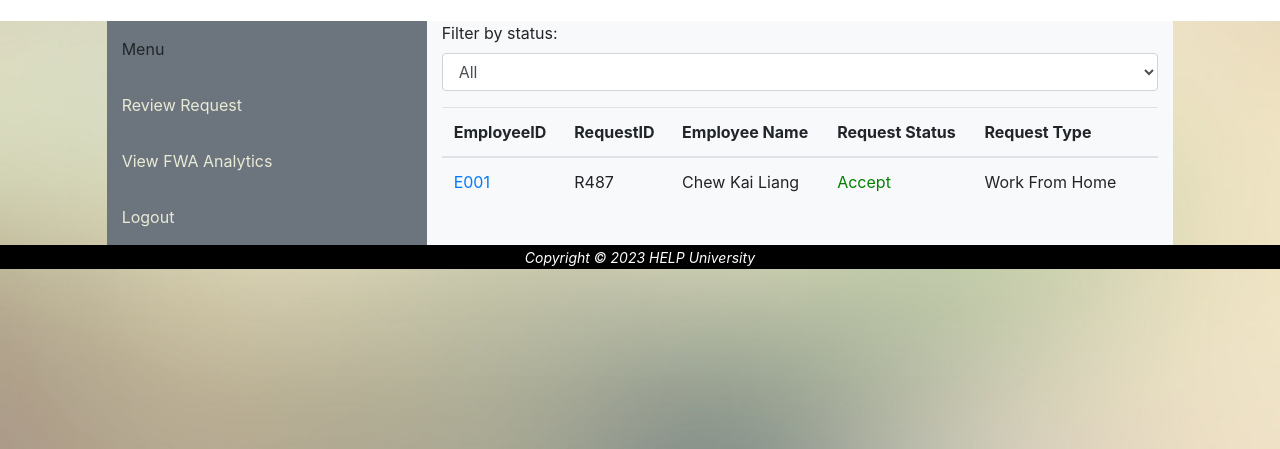
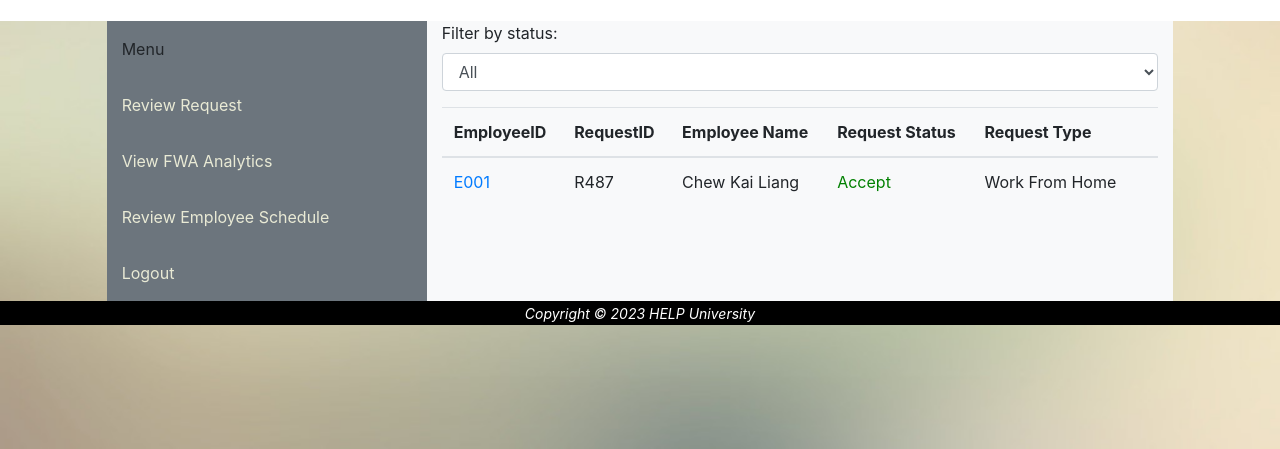
Before and after one commit to Itzsadlife/FlexEZ, a PHP site: page /ReviewRequest.php in a window 1280 px wide. Shown: the part 351-800 px from the top of the page. Run offline with PHP 8.4, Linux system fonts and the light colour scheme; data comes from the database, SQL or seed files in the repository.

Commit message:
combined with all of the use cases

```diff
--- a/headerEmployee.php
+++ b/headerEmployee.php
@@ -34,7 +34,7 @@
                         <div class="row row-cols-5 row-cols-md-1">
                             <div class="col py-3 text-center text-md-left">Menu</div>
                             <div class="col py-3 text-center text-md-left"><a href="Submit.php">Submit FWA Request</a></div>
-                            <div class="col py-3 text-center text-md-left"><a href="">Update Daily Schedule</a></div>
+                            <div class="col py-3 text-center text-md-left"><a href="UpdateDailySchedule.php">Update Daily Schedule</a></div>
                             <div class="col py-3 text-center text-md-left"><a href="logout.php">Logout</a></div>
                         </div>
                     </nav>
--- a/headerHR.php
+++ b/headerHR.php
@@ -28,7 +28,7 @@ include 'db.php';
                             <div class="col py-3 text-center text-md-left">Menu</div>
                             <div class="col py-3 text-center text-md-left"><a href="RegisterEmployee.php">Register Employee</a></div>
                             <div class="col py-3 text-center text-md-left"><a href="viewAnalyticReportHR.php">View FWA Analytics</a></div>
-                            <div class="col py-3 text-center text-md-left"><a href="login.php">Logout</a></div>
+                            <div class="col py-3 text-center text-md-left"><a href="logout.php">Logout</a></div>
                         </div>
                     </nav>
                 </div>
--- a/headerSupervisor.php
+++ b/headerSupervisor.php
@@ -26,7 +26,8 @@
                             <div class="col py-3 text-center text-md-left">Menu</div>
                             <div class="col py-3 text-center text-md-left"><a href="ReviewRequest.php">Review Request</a></div>
                             <div class="col py-3 text-center text-md-left"><a href="viewAnalyticReport.php">View FWA Analytics</a></div>
-                            <div class="col py-3 text-center text-md-left"><a href="login.php">Logout</a></div>
+                            <div class="col py-3 text-center text-md-left"><a href="ReviewEmployeeSchedule.php">Review Employee Schedule</a></div>
+                            <div class="col py-3 text-center text-md-left"><a href="logout.php">Logout</a></div>
                         </div>
                     </nav>
                 </div>
```
